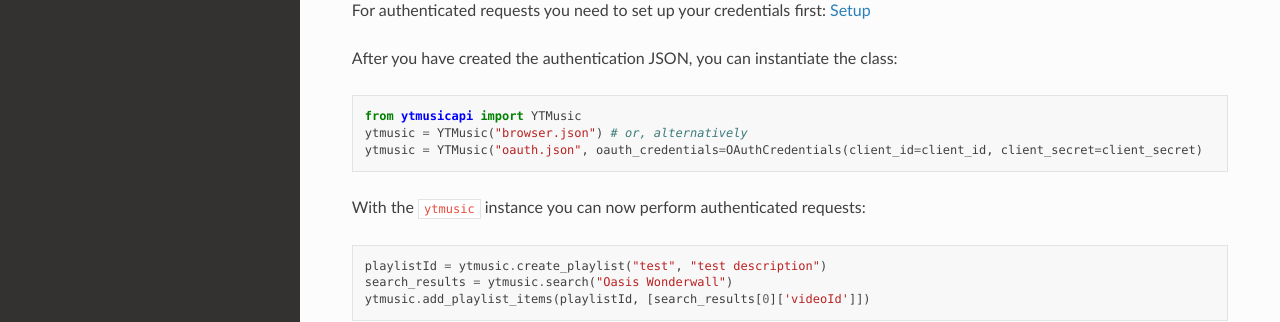
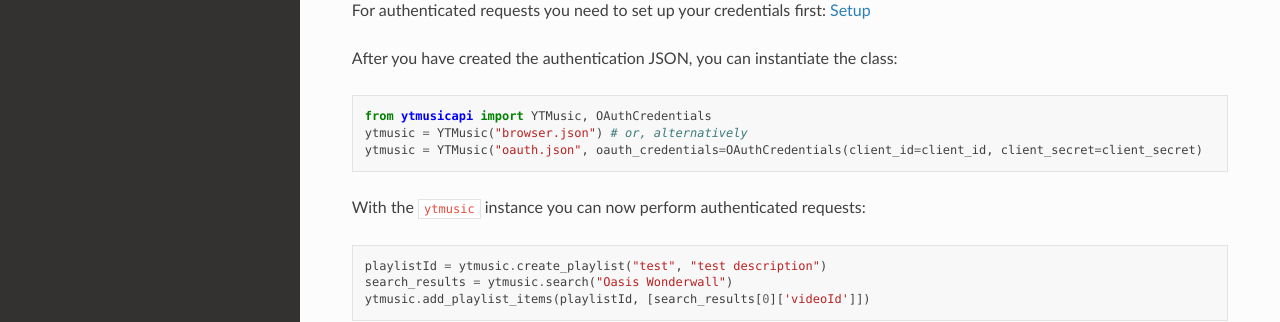
Before and after one commit to sigma67/ytmusicapi, a Sphinx documentation site: the page built from docs/source/usage.rst, in a window 1280 px wide and 1258 px high. Shown: the part 470-792 px from the top of the window. Built offline with Sphinx 7.4.7 and the Read the Docs theme 3.1.0, drawn with Linux system fonts in a browser that asks for light colours; pages that are not in the unit, such as notebooks, are missing from menus; the version number could not be read and is left out.

Commit message:
improve OAuthCredentials import ease of use

```diff
--- a/docs/source/setup/oauth.rst
+++ b/docs/source/setup/oauth.rst
@@ -24,6 +24,8 @@ You will also need to pass ``client_id`` and ``client_secret`` to :py:class:`YTM
 
 .. code-block::
 
+    from ytmusicapi import YTMusic, OAuthCredentials
+
     ytmusic = YTMusic('oauth.json', oauth_credentials=OAuthCredentials(client_id=client_id, client_secret=client_secret)
 
 This OAuth flow uses the
--- a/docs/source/usage.rst
+++ b/docs/source/usage.rst
@@ -23,7 +23,7 @@ After you have created the authentication JSON, you can instantiate the class:
 
 .. code-block:: python
 
-    from ytmusicapi import YTMusic
+    from ytmusicapi import YTMusic, OAuthCredentials
     ytmusic = YTMusic("browser.json") # or, alternatively
     ytmusic = YTMusic("oauth.json", oauth_credentials=OAuthCredentials(client_id=client_id, client_secret=client_secret)
 
```
